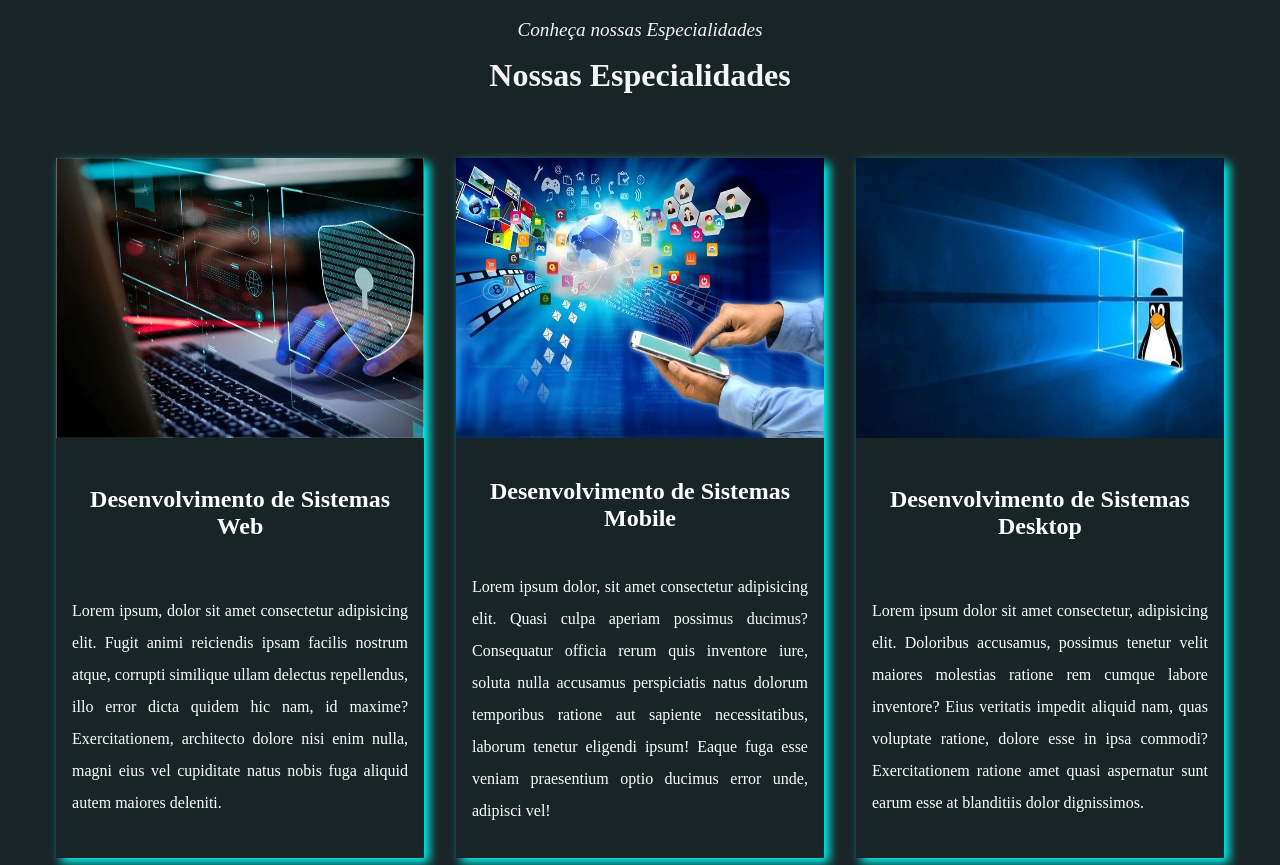
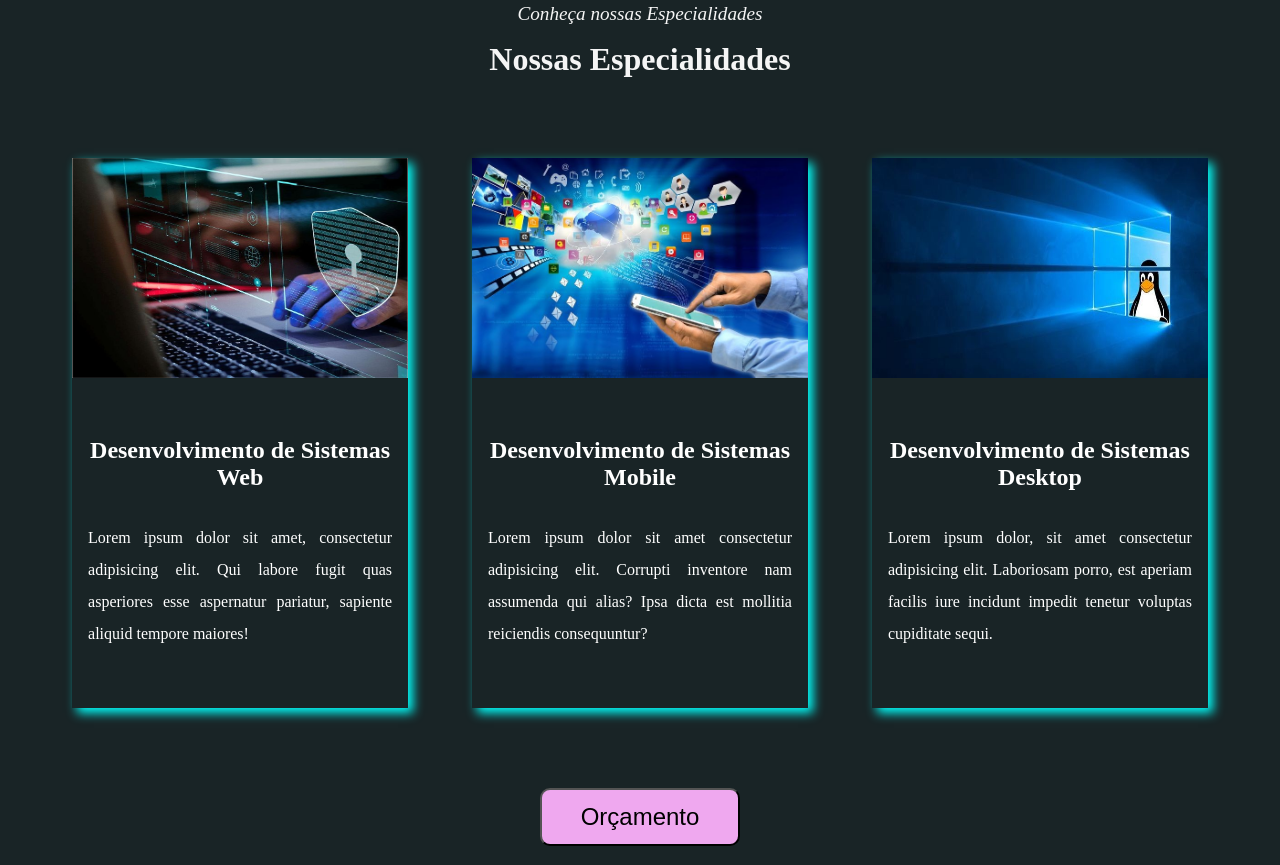
Before and after one commit to martinsdesenvolvedor/martins-desenvolvedor, a plain HTML site: page index.html in a window 1280 px wide. Shown: the part 1132-1997 px from the top of the page. Drawn offline with Linux system fonts and the light colour scheme.

Commit message:
alteração nas medidas dos cards e mapa

```diff
--- a/index.html
+++ b/index.html
@@ -88,7 +88,7 @@
                     <img class="card__img" src="/img/sistema_web.jpg" alt="">
                     <div class="card__conteudo">
                         <h5 class="card__conteudo--titulo">Desenvolvimento de Sistemas Web</h5>
-                        <p class="card__conteudo--texto">Lorem ipsum, dolor sit amet consectetur adipisicing elit. Fugit animi reiciendis ipsam facilis nostrum atque, corrupti similique ullam delectus repellendus, illo error dicta quidem hic nam, id maxime? Exercitationem, architecto dolore nisi enim nulla, magni eius vel cupiditate natus nobis fuga aliquid autem maiores deleniti.</p>
+                        <p class="card__conteudo--texto">Lorem ipsum dolor sit amet, consectetur adipisicing elit. Qui labore fugit quas asperiores esse aspernatur pariatur, sapiente aliquid tempore maiores!</p>
                     </div>
                 </div>
 
@@ -96,7 +96,7 @@
                     <img class="card__img" src="/img/mobile.jpg" alt="">
                     <div class="card__conteudo">
                         <h5 class="card__conteudo--titulo">Desenvolvimento de Sistemas Mobile</h5>
-                        <p class="card__conteudo--texto">Lorem ipsum dolor, sit amet consectetur adipisicing elit. Quasi culpa aperiam possimus ducimus? Consequatur officia rerum quis inventore iure, soluta nulla accusamus perspiciatis natus dolorum temporibus ratione aut sapiente necessitatibus, laborum tenetur eligendi ipsum! Eaque fuga esse veniam praesentium optio ducimus error unde, adipisci vel!</p>
+                        <p class="card__conteudo--texto">Lorem ipsum dolor sit amet consectetur adipisicing elit. Corrupti inventore nam assumenda qui alias? Ipsa dicta est mollitia reiciendis consequuntur?</p>
                     </div>
                 </div>
 
@@ -104,7 +104,7 @@
                     <img class="card__img" src="/img/desktop.jpg" alt="">
                     <div class="card__conteudo">
                         <h5 class="card__conteudo--titulo">Desenvolvimento de Sistemas Desktop</h5>
-                        <p class="card__conteudo--texto">Lorem ipsum dolor sit amet consectetur, adipisicing elit. Doloribus accusamus, possimus tenetur velit maiores molestias ratione rem cumque labore inventore? Eius veritatis impedit aliquid nam, quas voluptate ratione, dolore esse in ipsa commodi? Exercitationem ratione amet quasi aspernatur sunt earum esse at blanditiis dolor dignissimos.</p>
+                        <p class="card__conteudo--texto">Lorem ipsum dolor, sit amet consectetur adipisicing elit. Laboriosam porro, est aperiam facilis iure incidunt impedit tenetur voluptas cupiditate sequi.</p>
                     </div>
                 </div>
             </div>
@@ -116,7 +116,7 @@
             <span class="localizacao__subtitulo"><i>Estamos localizados no coração de Aparecida de Goiânia</i></span>
             <h1 class="localizacao__titulo">Localização</h1>
             <div class="localizacao__conteudo">
-                <iframe class="localizacao__mapa" src="http://www.google.com/maps/embed?pb=!1m18!1m12!1m3!1d3819.8577035142!2d-49.317096924848585!3d-16.783753684004143!2m3!1f0!2f0!3f0!3m2!1i1024!2i768!4f13.1!3m3!1m2!1s0x935ef9b7c4550d03%3A0x4dc5c3779a713130!2sEscola%20do%20Futuro%20do%20Estado%20de%20Goi%C3%A1s%20Luiz%20Rassi!5e0!3m2!1spt-BR!2sbr!4v1696705412845!5m2!1spt-BR!2sbr" height="650" style="border:0;" allowfullscreen="" loading="lazy" referrerpolicy="no-referrer-when-downgrade"></iframe>
+                <iframe class="localizacao__mapa" src="http://www.google.com/maps/embed?pb=!1m18!1m12!1m3!1d3819.8577035142!2d-49.317096924848585!3d-16.783753684004143!2m3!1f0!2f0!3f0!3m2!1i1024!2i768!4f13.1!3m3!1m2!1s0x935ef9b7c4550d03%3A0x4dc5c3779a713130!2sEscola%20do%20Futuro%20do%20Estado%20de%20Goi%C3%A1s%20Luiz%20Rassi!5e0!3m2!1spt-BR!2sbr!4v1696705412845!5m2!1spt-BR!2sbr" height="500" style="border:0;" allowfullscreen="" loading="lazy" referrerpolicy="no-referrer-when-downgrade"></iframe>
             </div>
         </section>
         <section class="contato" id="contato">
--- a/style.css
+++ b/style.css
@@ -143,7 +143,7 @@ header {
 }
 
 .especialidades, .contato {
-    padding: 2rem 0 4rem 0;
+    padding: 1rem 0 4rem 0;
     background: #192426;
 }
 
@@ -164,10 +164,10 @@ header {
 }
 
 .card {
-    width: calc(33.33% - 2rem);
-    height: 700px;
+    width: calc(33.33% - 4rem);
+    height: 550px;
     border: 1px solid white;
-    margin: 1rem;
+    margin: 2rem;
     border: none;
     cursor: pointer;
     box-shadow: 5px 5px 10px #02FFFC;
@@ -193,9 +193,10 @@ header {
     justify-content: space-around;
     align-items: center;
     width: 100%;
-    height: 60%;
+    max-height: 60%;
+    height: 50%;
     padding: 1rem;
-
+    margin-top: 1.5rem;
 }
 
 .card__conteudo--titulo {
@@ -386,15 +387,18 @@ footer {
 
     .card {
         width: 100%;
+        border: 1px solid white;
         height: 400px;
-        border: 1px solid white;
-        margin: 1rem;
 
+    }
 
+    .card__img {
+        height: 50%;
     }
 
     .card__conteudo {
         color: white;
+        margin-top: 0;
     }
 
 
```
